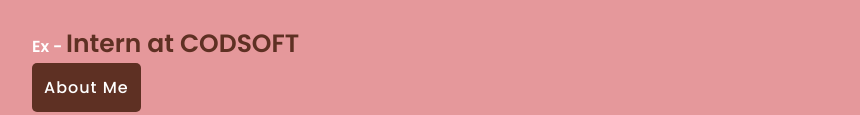
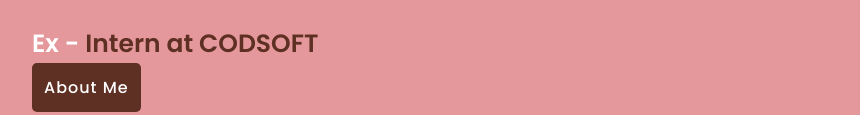
Before and after one commit to keerthi04attaluri/My-Portfolio, a plain HTML site: page index.html in a window 1280 px wide. Shown: the part 469-584 px from the top of the page, without its empty margins (160-1020 px from the left). Drawn offline with nearby package versions, Linux system fonts and the light colour scheme.

Commit message:
Update index.html

```diff
--- a/index.html
+++ b/index.html
@@ -481,7 +481,7 @@ form textarea {
 			</div>
 			<h1>Keerthi Attaluri</h1>
 			<h3>Web <span>Developer</span></h3>
-			<h4>Ex - <span style="font-size: 25px;">Intern at CODSOFT</span></h4>
+			<h4  style="font-size: 25px;">Ex - <span style="font-size: 25px;">Intern at CODSOFT</span></h4>
 			<div class="button">
 				<a href="#about" class="btn">About Me</a>
 			</div>
```
